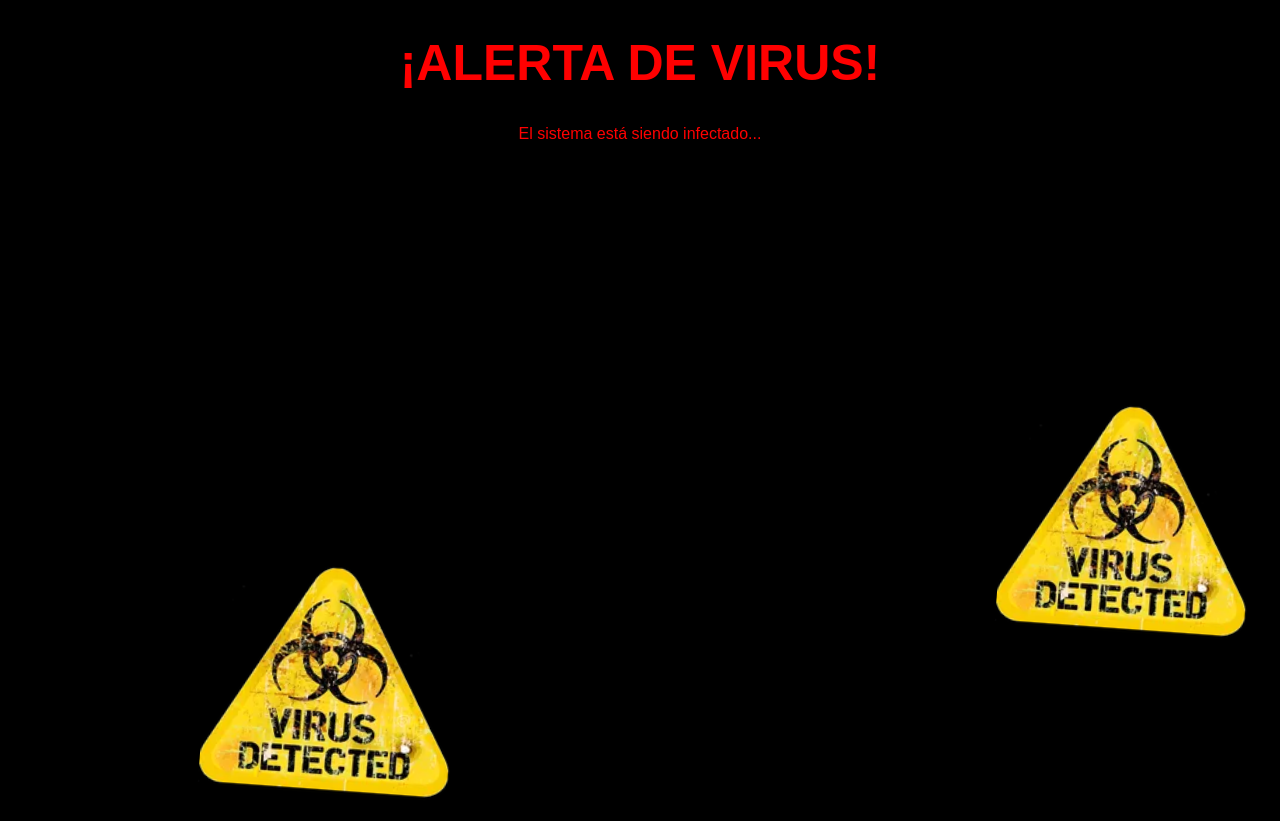
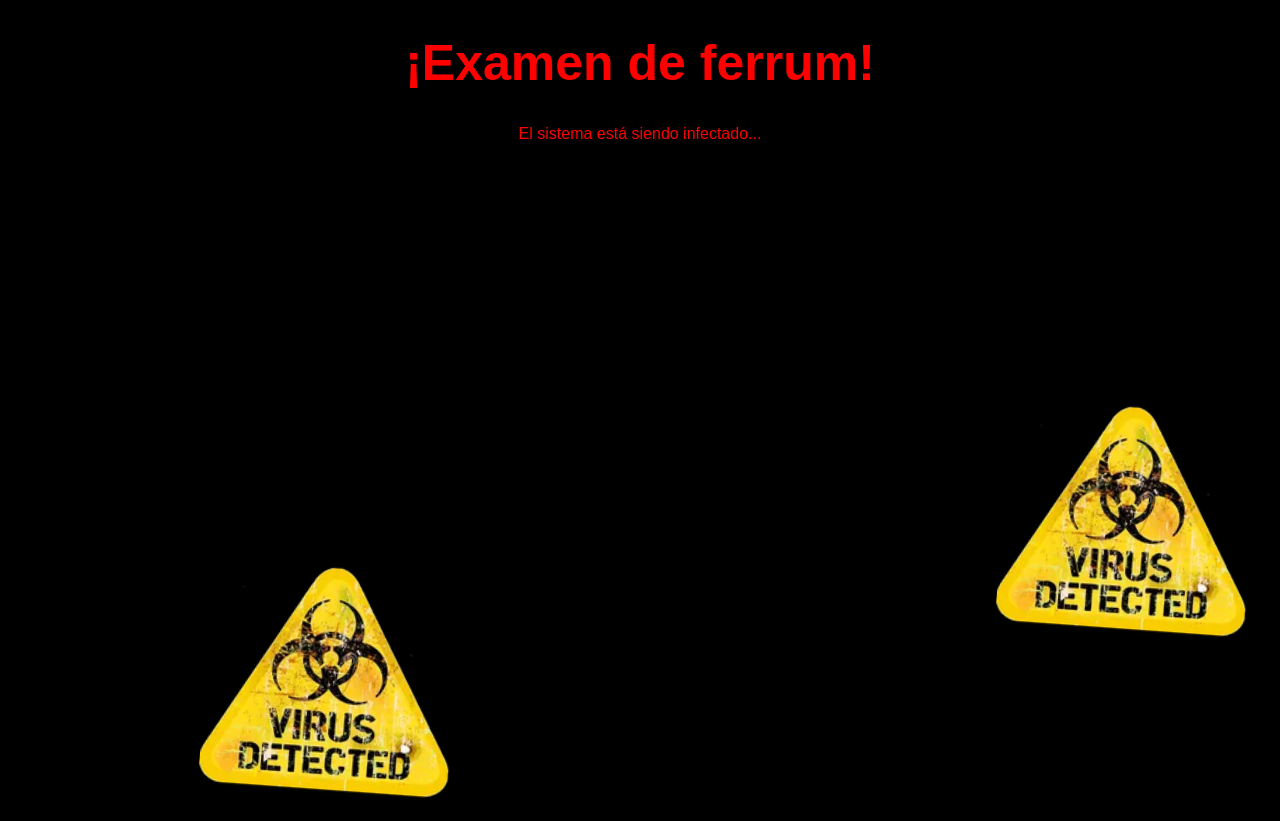
Before and after one commit to ALXAN18/Examen, a plain HTML site: page index.html in a window 1280 px wide. Drawn offline with Linux system fonts and the light colour scheme.

Commit message:
index.html

```diff
--- a/index.html
+++ b/index.html
@@ -8,7 +8,7 @@
 </head>
 <body>
     <div id="warning" class="warning">
-        <h1>¡ALERTA DE VIRUS!</h1>
+        <h1>¡Examen de ferrum!</h1>
         <p>El sistema está siendo infectado...</p>
     </div>
 
```
